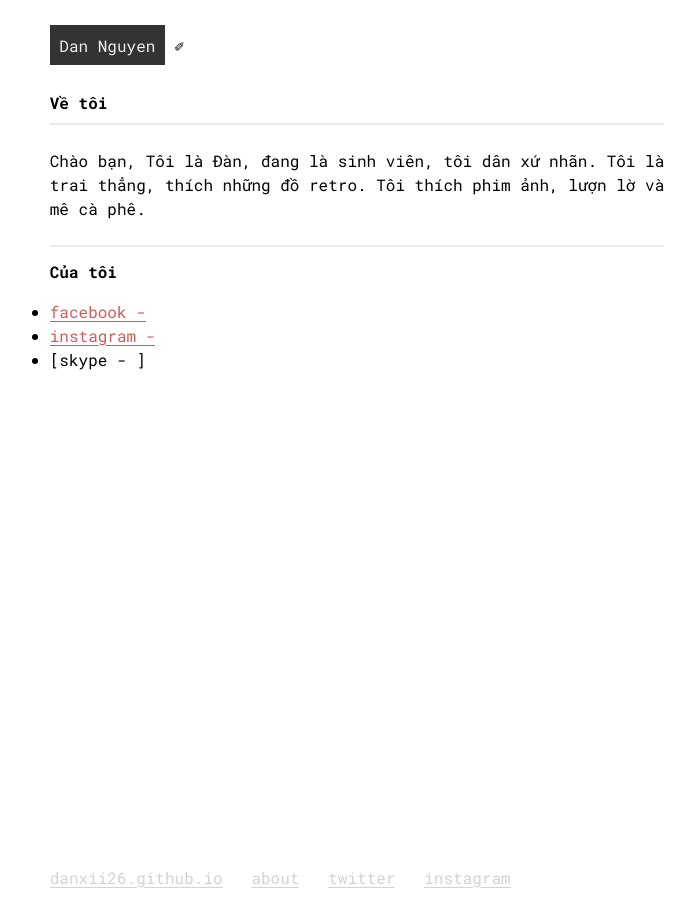
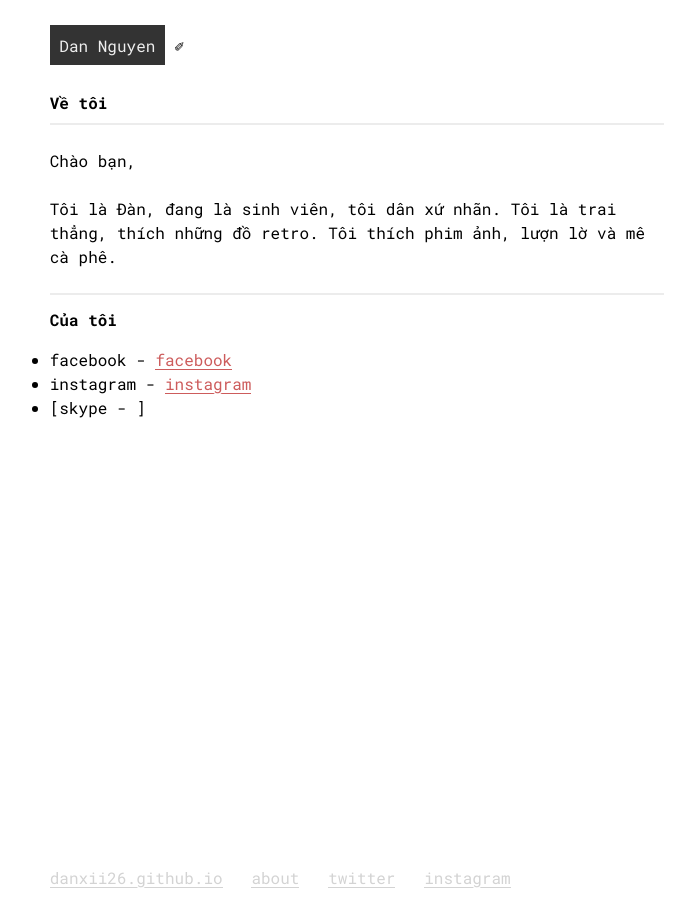
Before and after one commit to eerfsiybbod/eerfsiybbod.github.io, a Jekyll site: the page built from about/index.md, in a window 1280 px wide. Shown: the whole page, without its empty margins (283-978 px from the left). Built offline with Jekyll 4.4.1, drawn with Linux system fonts in a browser that asks for light colours.

Commit message:
Update index.md

```diff
--- a/about/index.md
+++ b/about/index.md
@@ -4,6 +4,7 @@
 ---
 
 Chào bạn,
+
 Tôi là Đàn, đang là sinh viên, tôi dân xứ nhãn.
 Tôi là trai thẳng, thích những đồ retro.
 Tôi thích phim ảnh, lượn lờ và mê cà phê.
@@ -13,6 +14,6 @@
 
 ## Của tôi
 
-- [facebook - ](https://www.facebook.com/danxii26)
-- [instagram - ](https://www.instagram.com/___n.f.a.d.d/)
+- facebook - [facebook](https://www.facebook.com/danxii26)
+- instagram - [instagram](https://www.instagram.com/___n.f.a.d.d/)
 - [skype - ]
```
